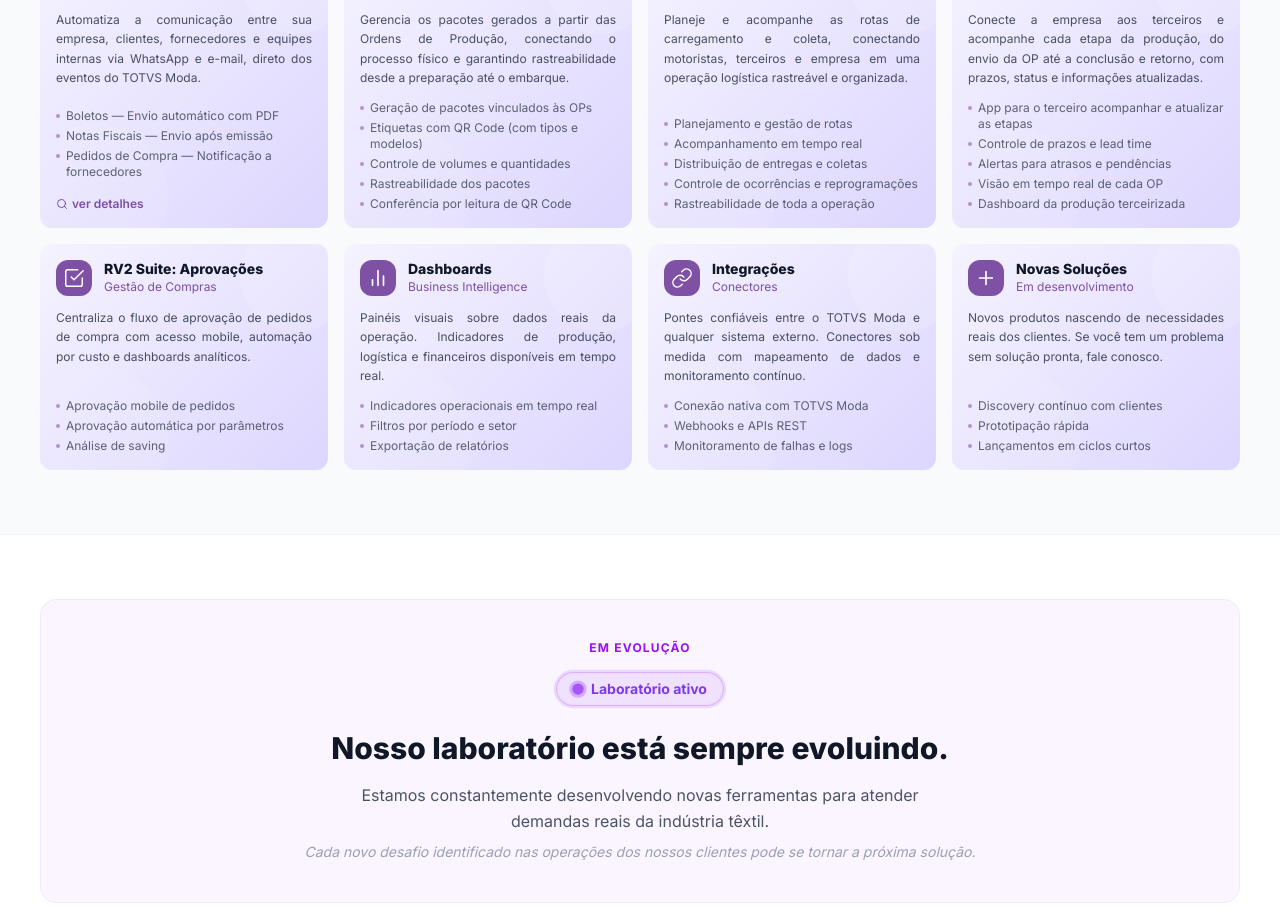
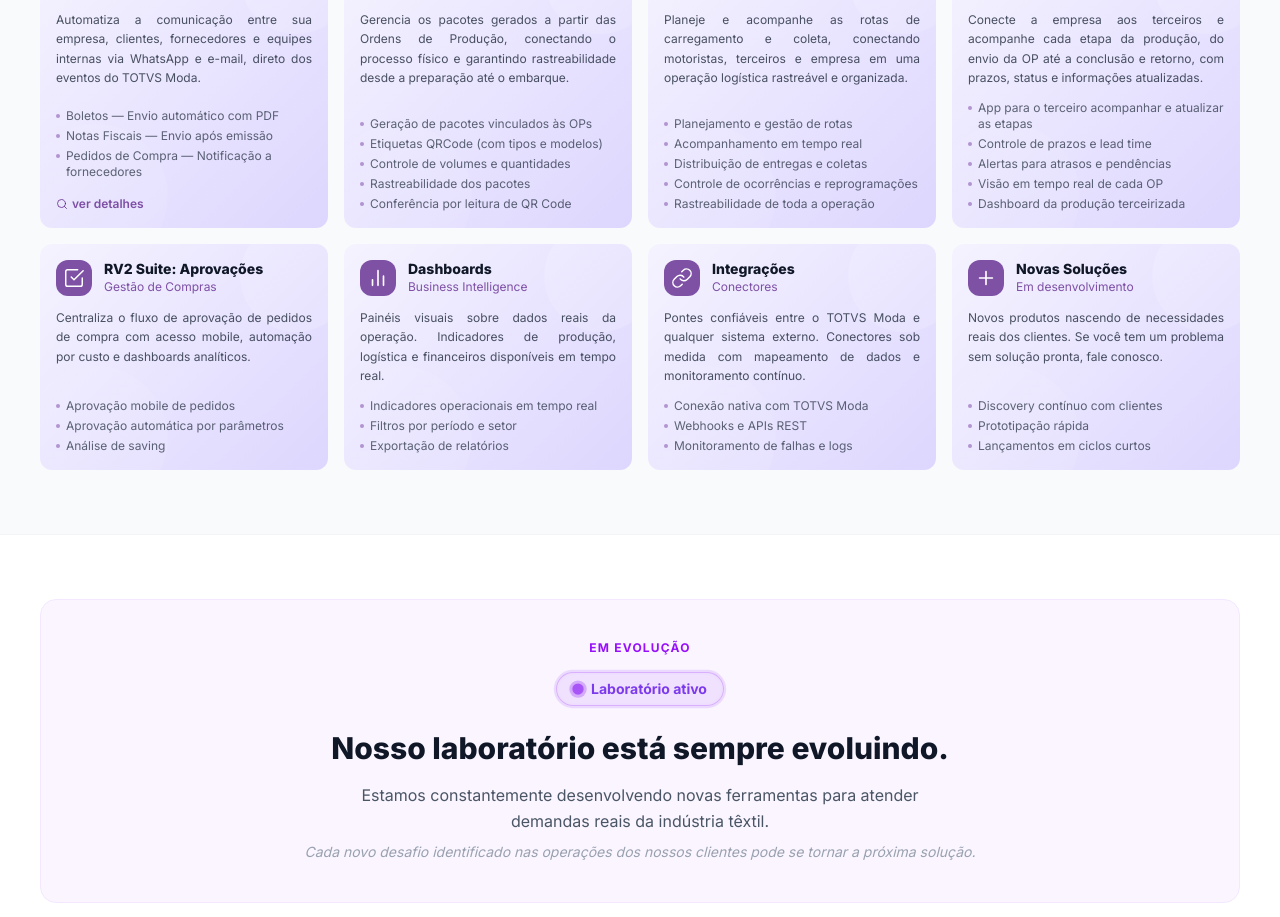
Before and after one commit to Raphacustodio/rv2-site-corp, a Next.js app: page / in a window 1280 px wide. Shown: the part 6474-7391 px from the top of the page. Built offline with nearby package versions, Linux system fonts and the light colour scheme.

Commit message:
content: ajustar texto "Etiquetas QRCode" no card Pacotes
Co-Authored-By: Claude Sonnet 4.6 <noreply@anthropic.com>

```diff
--- a/components/labs/NossasSolucoes.tsx
+++ b/components/labs/NossasSolucoes.tsx
@@ -28,7 +28,7 @@ const SOLUTIONS: Solution[] = [
     key: "pacotes", title: "RV2 Suite: Pacotes", category: "Organização e Rastreabilidade",
     desc: "Gerencia os pacotes gerados a partir das Ordens de Produção, conectando o processo físico e garantindo rastreabilidade desde a preparação até o embarque.",
     status: "Disponível", color: "green",
-    features: ["Geração de pacotes vinculados às OPs", "Etiquetas com QR Code (com tipos e modelos)", "Controle de volumes e quantidades", "Rastreabilidade dos pacotes", "Conferência por leitura de QR Code"],
+    features: ["Geração de pacotes vinculados às OPs", "Etiquetas QRCode (com tipos e modelos)", "Controle de volumes e quantidades", "Rastreabilidade dos pacotes", "Conferência por leitura de QR Code"],
     icon: (<svg width="22" height="22" viewBox="0 0 24 24" fill="none" stroke="currentColor" strokeWidth="1.6" strokeLinecap="round" strokeLinejoin="round"><path d="M21 16V8a2 2 0 0 0-1-1.73l-7-4a2 2 0 0 0-2 0l-7 4A2 2 0 0 0 3 8v8a2 2 0 0 0 1 1.73l7 4a2 2 0 0 0 2 0l7-4A2 2 0 0 0 21 16z"/><path d="M3.27 6.96L12 12.01l8.73-5.05M12 22.08V12"/></svg>),
   },
   {
```
